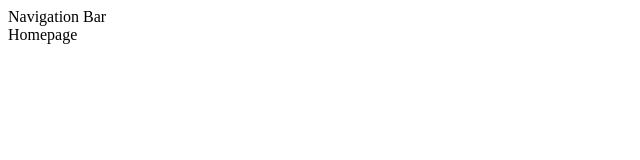
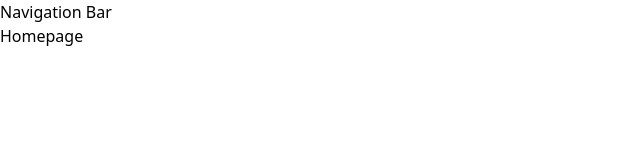
Before and after one commit to colecline/colecline.com, a Next.js app in the folder client/: page / in a window 1280 px wide. Shown: the top 160 px of the page, without its empty margins (0-640 px from the left). Built offline with nearby package versions, Linux system fonts and the light colour scheme.

Commit message:
Added Tailwind CSS

```diff
--- a/client/package.json
+++ b/client/package.json
@@ -16,5 +16,10 @@
     "next": "^13.0.5",
     "react": "^18.2.0",
     "react-dom": "^18.2.0"
+  },
+  "devDependencies": {
+    "autoprefixer": "^10.4.13",
+    "postcss": "^8.4.19",
+    "tailwindcss": "^3.2.4"
   }
 }
--- /dev/null
+++ b/client/postcss.config.js
@@ -0,0 +1,6 @@
+module.exports = {
+  plugins: {
+    tailwindcss: {},
+    autoprefixer: {},
+  },
+}
--- /dev/null
+++ b/client/src/app/globals.css
@@ -0,0 +1,3 @@
+@tailwind base;
+@tailwind components;
+@tailwind utilities;
--- a/client/src/app/layout.jsx
+++ b/client/src/app/layout.jsx
@@ -1,4 +1,5 @@
 import HeaderComponent from "../components/Header";
+import "./globals.css";
 
 export default function RootLayout({ children }) {
 	return (
--- /dev/null
+++ b/client/tailwind.config.js
@@ -0,0 +1,11 @@
+module.exports = {
+	content: [
+		"./src/app/**/*.{js,ts,jsx,tsx}",
+		"./src/pages/**/*.{js,ts,jsx,tsx}",
+		"./src/components/**/*.{js,ts,jsx,tsx}",
+	],
+	theme: {
+		extend: {},
+	},
+	plugins: [],
+};
```
Also changed, not shown: 1 other file (tests, documents, lock files or other folders).
